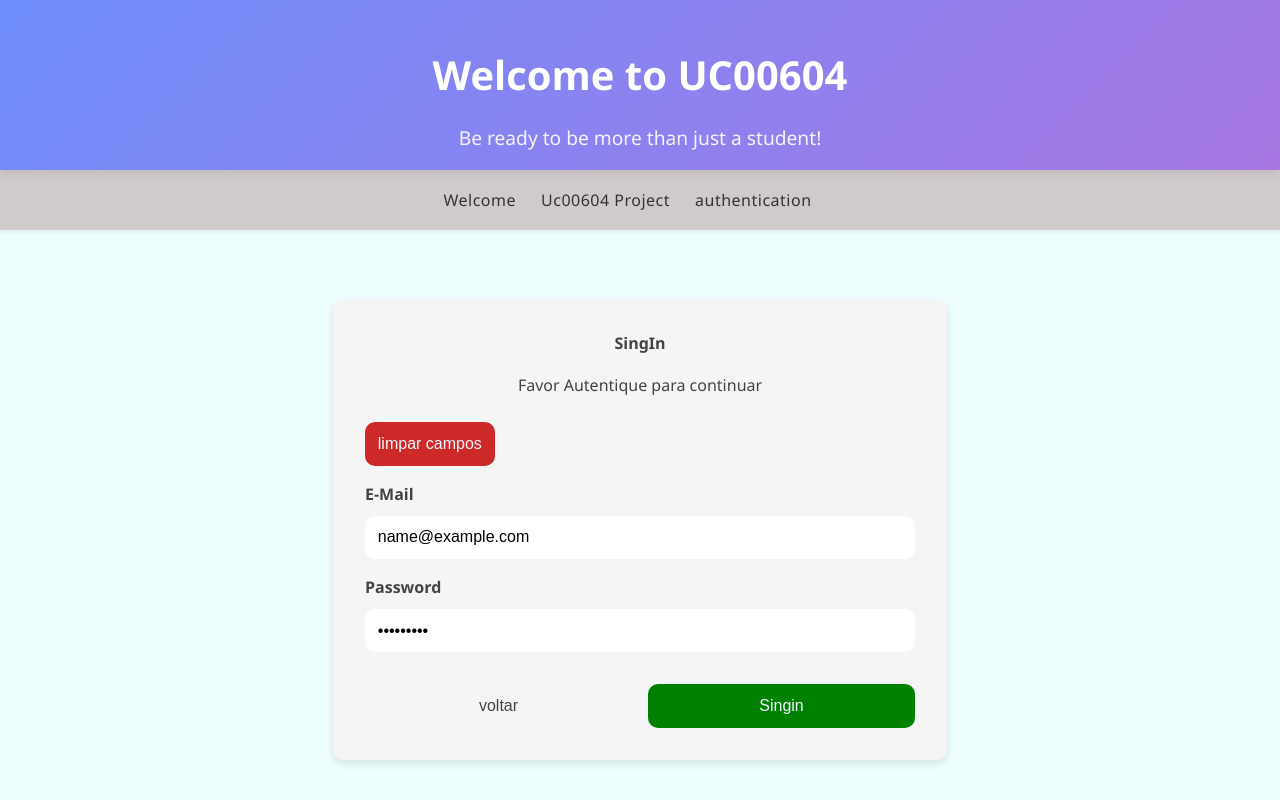
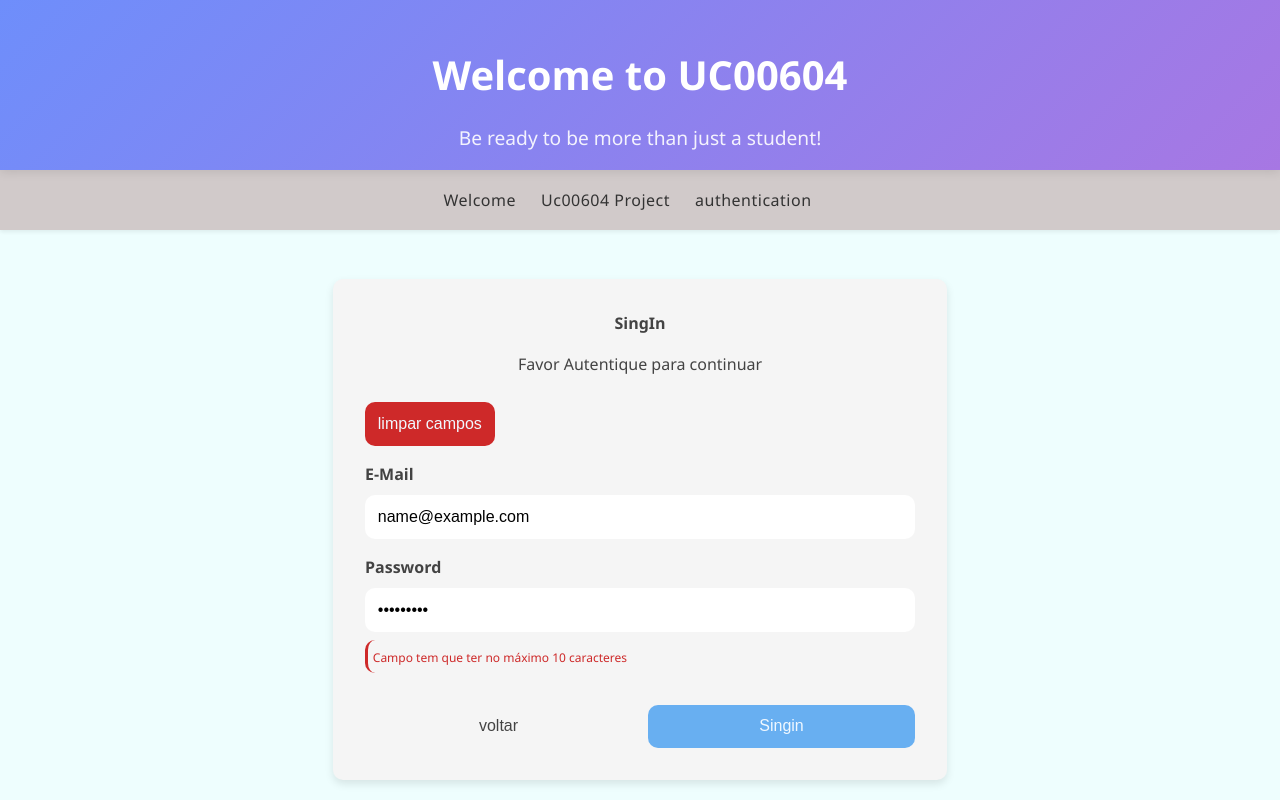
Before and after one commit to Filipabarreto/UC00604, an Angular app: page /pages/Authentication in a window 1280 px wide. Both pictures are taken after typing "name@example.com", "Sample123" into the empty fields and a click on the button "Singin". Shown: the top 800 px of the page. Built offline with nearby package versions, Linux system fonts and the light colour scheme.

Commit message:
Introdução de dados/informação na authentication

```diff
--- a/src/app/pages/authentication/authentication.css
+++ b/src/app/pages/authentication/authentication.css
@@ -114,7 +114,7 @@ button {
 ========================= */
 
 .sign-in {
-  background-color: green;
+  background-color: var(--primary-color);
   color: var(--text-color-light);
 }
 
--- a/src/app/pages/authentication/authentication.html
+++ b/src/app/pages/authentication/authentication.html
@@ -12,10 +12,53 @@
     <!-- input do email -->
      <label for="email">E-Mail</label>
      <input type="email" id="email" name="email" placeholder="Digite seu email" formControlName="email">
+      <!-- {{this.signinforms.invalid && this.signinforms.get('email')?.touched }} -->
+     @if(this.signinforms.invalid && this.signinforms.get('email')?.touched) {
+
+      @if (this.signinforms.hasError('required',"email")) {
+         <div class="error-message">
+          <small>Campo Obrigatório</small>
+        </div>
+
+      }
+      @if (this.signinforms.getError("email","email")) {}
+      <div class="error-message">
+          <small>Erro no Padrão do Email</small>
+        </div>
+
+
+     }
 
     <!-- input do password -->
     <label for="password">Password</label>
      <input type="password" name="password" id="password" placeholder="Digite sua senha" formControlName="password">
+     @if (this.signinforms.valid && this.signinforms.get("password")?.touched) {
+
+        @if (this.signinforms.get("password")?.getError("required")) {
+          <div class="error-message">
+          <small>Campo Obrigatório</small>
+        </div>
+        }
+
+        <!-- Usando hasError -->
+          <!-- {{(this.signinforms.hasError("minlength", "password"))}}foi so para utilizar para bogar se era verdadeiro ou falso -->
+
+        @if (this.signinforms.hasError("minlength", "password")){
+          <div class="error-message">
+          <small>Campo tem que ter no minímo 3 caracteres</small>
+        </div>
+        }
+
+        <!-- Usando o getError -->
+        @if (this.signinforms.get("password")?.getError("maxlength")) {}
+          <div class="error-message">
+          <small>Campo tem que ter no máximo 10 caracteres</small>
+        </div>
+     }
+
+
+     <!-- Fim do Bloco -->
+
 
     <!-- botões -->
      <div class="button-group">
--- a/src/app/pages/authentication/authentication.ts
+++ b/src/app/pages/authentication/authentication.ts
@@ -1,6 +1,6 @@
 import { CommonModule } from '@angular/common';
 import { Component } from '@angular/core';
-import { ReactiveFormsModule, UntypedFormBuilder, UntypedFormGroup } from '@angular/forms';
+import { ReactiveFormsModule, UntypedFormBuilder, UntypedFormGroup, Validators } from '@angular/forms';
 
 @Component({
   selector: 'app-authentication',
@@ -10,8 +10,6 @@ import { ReactiveFormsModule, UntypedFormBuilder, UntypedFormGroup } from '@angu
 })
 export class Authentication {
 
-
-
   protected signinforms!: UntypedFormGroup;
 
 
@@ -20,12 +18,18 @@ export class Authentication {
 
   constructor(private fb: UntypedFormBuilder) {
     this.signinforms = this.fb.nonNullable.group({
-      email: [''],
-      password: ['']
+      email: ['',[Validators.required, Validators.email] ], /**serve para validar o @ */
+      password: ['', [Validators.required, Validators.minLength(3), Validators.maxLength(10)]]
     });
   }
 
     onsubmit() {
+      // this.signinforms.get('email')?.getError('required');
+
+
+      console.log("Controls", this.signinforms.controls['email'].value);
+
+
       console.log("Meu Forms", this.signinforms.value);
     }
 
@@ -40,6 +44,9 @@ export class Authentication {
 
     }
 
+
+
+
 /**Exemplos clicks */
 // exemploclick() {
 // console.log("clicou");
```
